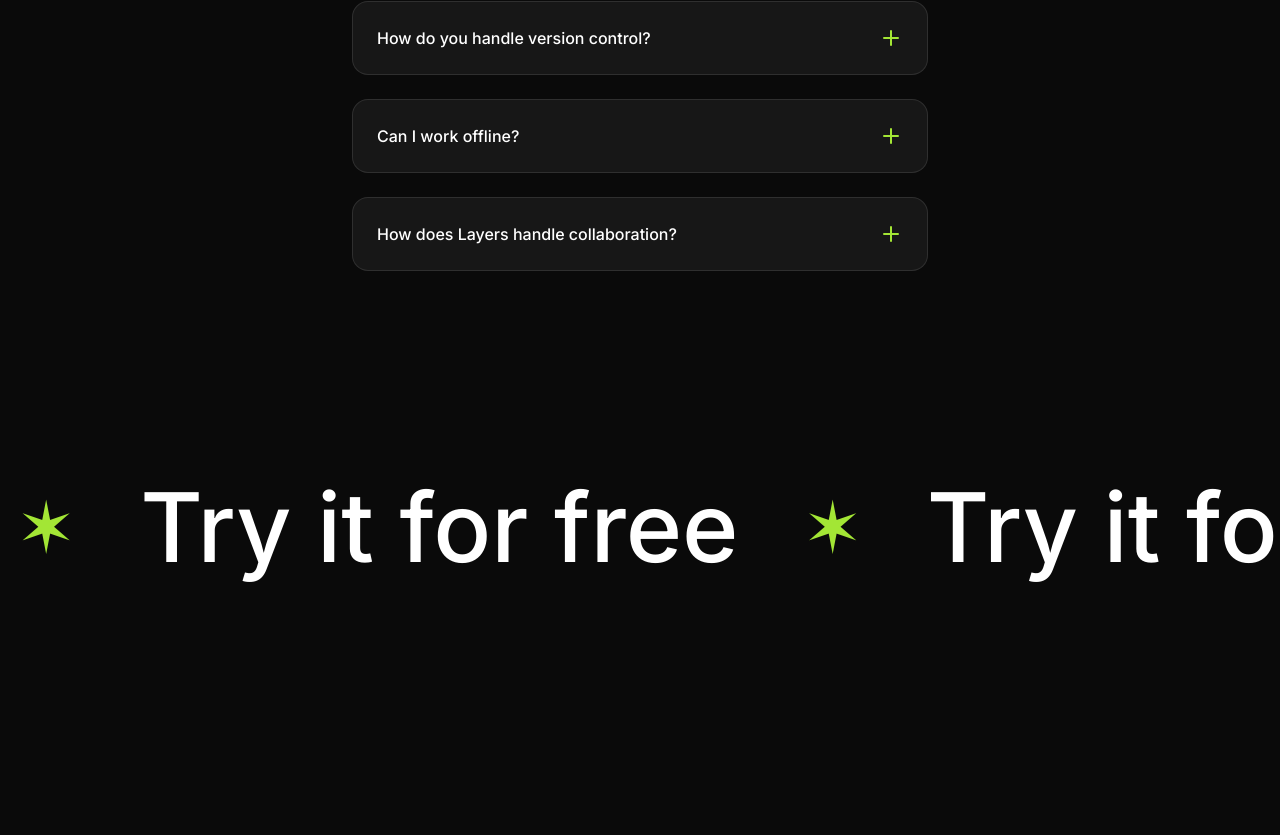
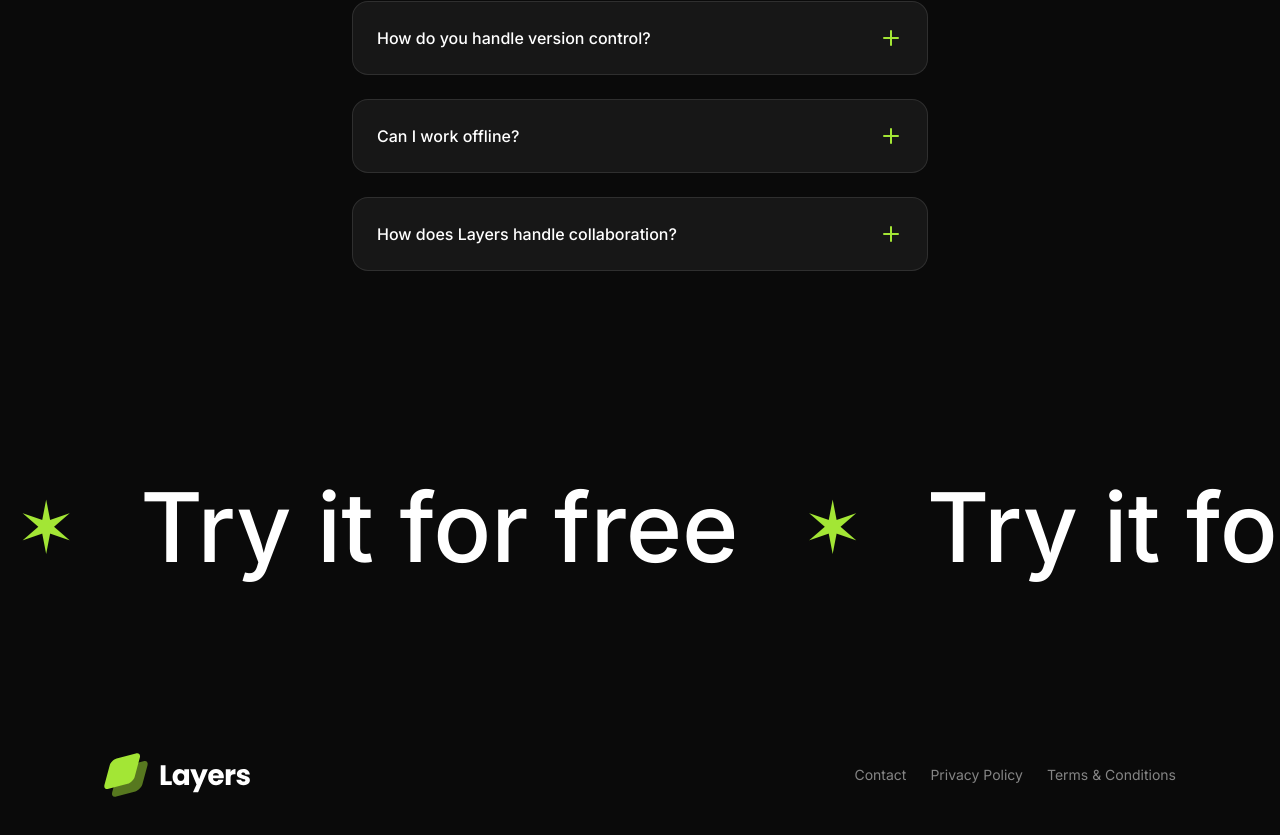
Before and after one commit to SagarKeshvala/one-landing-page, a Next.js app: page / in a window 1280 px wide. Shown: the part 4358-5193 px from the top of the page. Before the commit the page ends 5045 px from the top, so only its background shows below. Built offline with nearby package versions, Linux system fonts and the light colour scheme.

Commit message:
completed footer section for the page

```diff
--- a/src/app/page.tsx
+++ b/src/app/page.tsx
@@ -1,6 +1,7 @@
 import CallToAction from "@/sections/CallToAction";
 import Faqs from "@/sections/Faqs";
 import Features from "@/sections/Features";
+import Footer from "@/sections/Footer";
 import Hero from "@/sections/Hero";
 import Integrations from "@/sections/Integrations";
 import Introduction from "@/sections/Introduction";
@@ -18,6 +19,7 @@
 			<Integrations />
 			<Faqs />
 			<CallToAction />
+			<Footer />
 		</>
 	);
 }
--- a/src/sections/Footer.tsx
+++ b/src/sections/Footer.tsx
@@ -1,9 +1,31 @@
+import logooImage from "@/assets/images/logo.svg";
+import Image from "next/image";
+
 const footerLinks = [
-    { href: "#", label: "Contact" },
-    { href: "#", label: "Privacy Policy" },
-    { href: "#", label: "Terms & Conditions" },
+	{ href: "#", label: "Contact" },
+	{ href: "#", label: "Privacy Policy" },
+	{ href: "#", label: "Terms & Conditions" },
 ];
 
 export default function Footer() {
-    return <div>Footer</div>;
+	return (
+		<section className="py-16">
+			<div className="container">
+				<div className="flex flex-col md:flex-row items-center md:justify-between gap-6">
+					<div>
+						<Image src={logooImage} alt="layers" />
+					</div>
+					<div>
+						<nav className="flex gap-6">
+							{footerLinks.map((link) => (
+								<a href={link.href} className="text-white/50 text-sm">
+									{link.label}
+								</a>
+							))}
+						</nav>
+					</div>
+				</div>
+			</div>
+		</section>
+	);
 }
```
